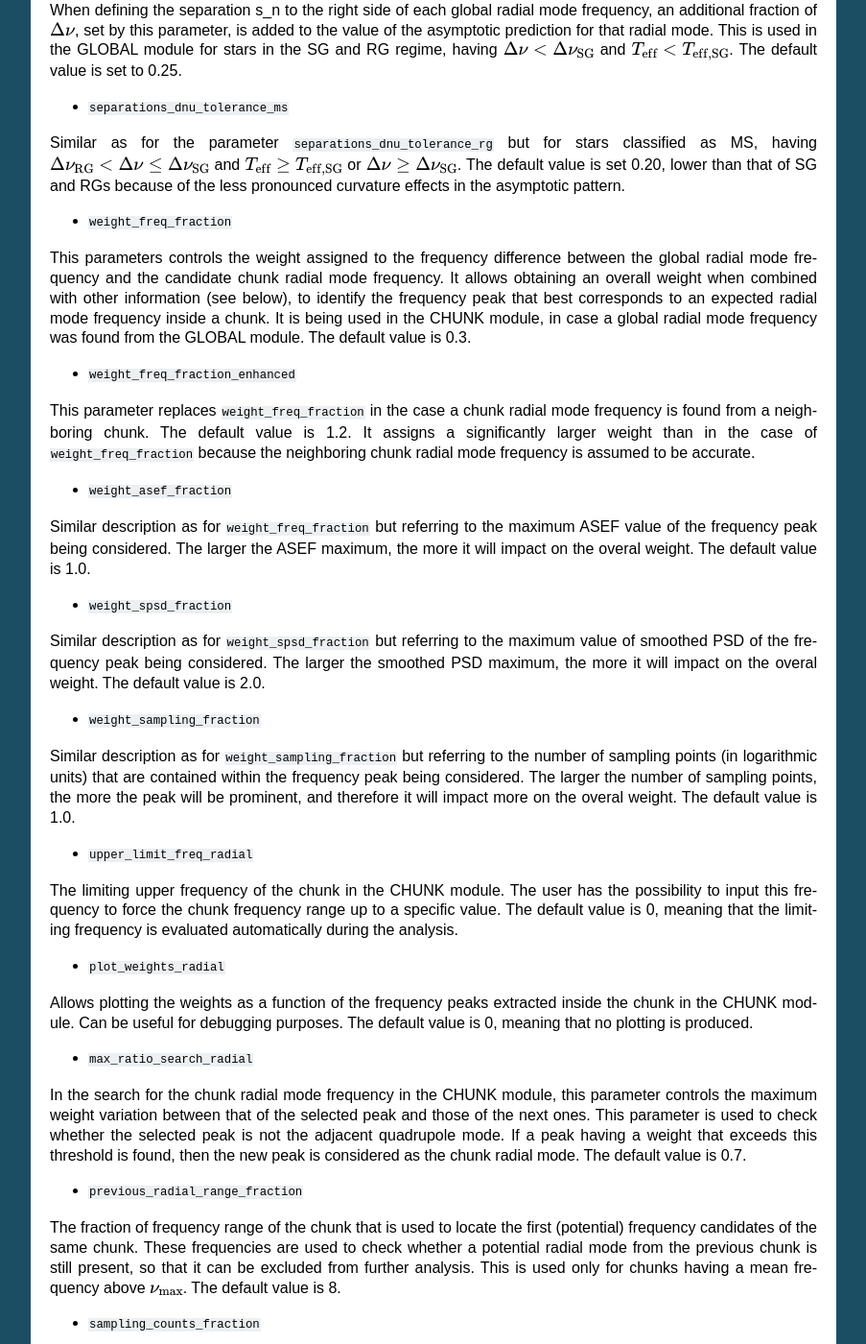
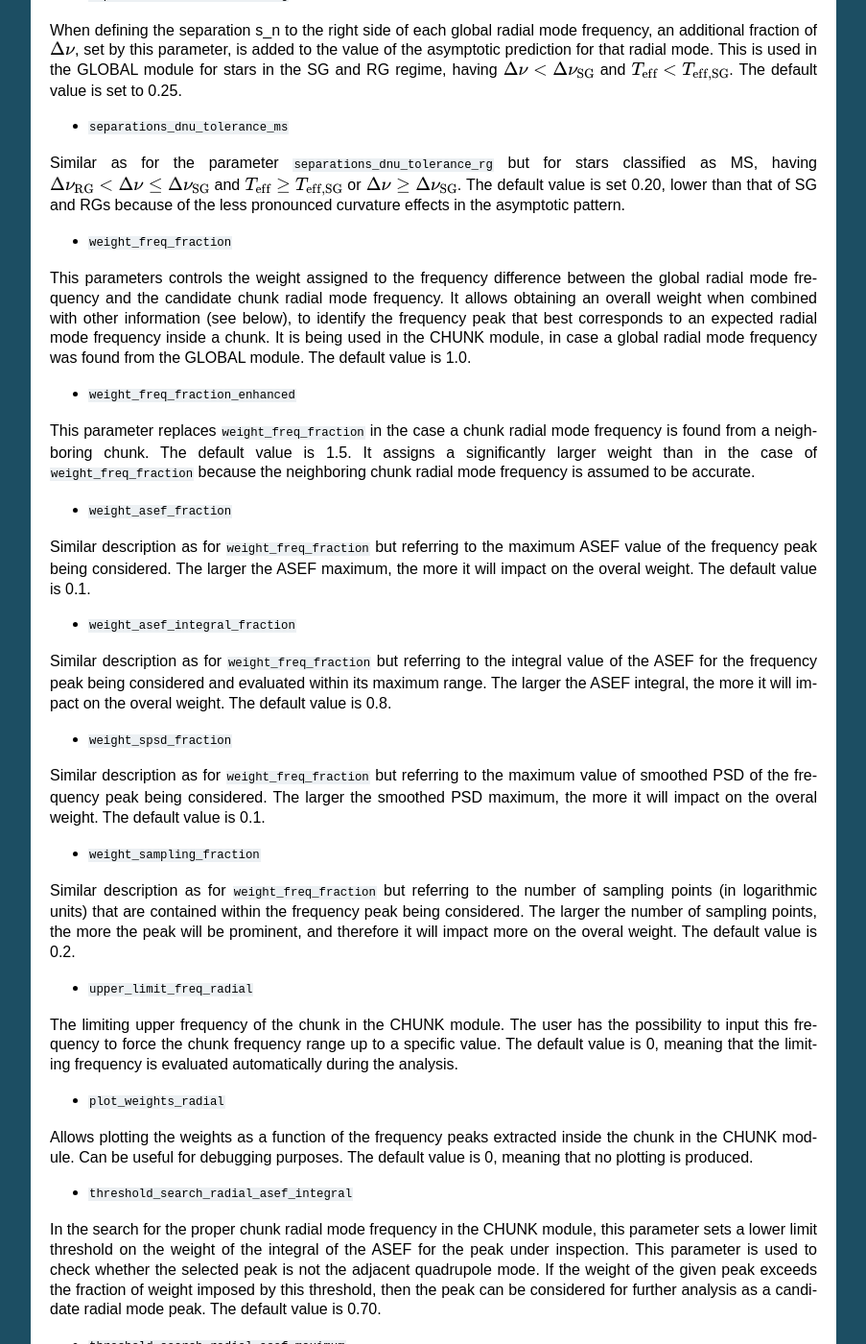
Before and after one commit to EnricoCorsaro/FAMED, a Sphinx documentation site: the page built from docs/source/configuring_parameters.rst, in a window 1280 px wide and 1400 px high, scrolled down 9645 px. Shown: the whole window at 96% size, without its empty margins (198-1101 px from the left). Built offline with Sphinx 7.4.7, drawn with Linux system fonts in a browser that asks for light colours; some of the changed text lies outside the part shown.

Commit message:
[IDL Version] Introduced a number of improvements in the GLOBAL and CHUNK modalities to better identify l=2,0 modes in noisy regions of the PSD. Added new keywords, some in replacement to previous ones, now fully documented in the online RTD.

```diff
--- a/docs/source/configuring_parameters.rst
+++ b/docs/source/configuring_parameters.rst
@@ -48,10 +48,10 @@ Allows the user storing as output the plots generated by FAMED with a PNG image
 Allows the user storing as output the plots generated by FAMED with an EPS format. The default value is 0, meaning that this option is deactivated. To activate it, set it to 1. Note that if both ``save_png`` and ``save_eps`` are set active, the EPS format will be the one adopted by the pipeline.
 
 * ``plot_total_solution``
-Generates a plot of the PSD of the star with overlaid the frequencies and mode identification extracted during the analysis of the CHUNK module. The plot of the PSD comprises all the frequency range explored during the peak bagging and can be considered as a joint plot of the individual chunk plots generated by the CHUNK module. It can be useful for diagnostic purposes, e.g. to inspect how the detailed mode identification was carried out and to check whether the extracted frequencies are reliable. The default value is set to 0, meaning that the plot is not generated.
+Generates a plot of the PSD of the star with overlaid the frequencies and mode identification extracted during the analysis of the CHUNK module. The plot of the PSD comprises all the frequency range explored during the peak bagging and can be considered as a joint plot of the individual chunk plots generated by the CHUNK module. It can be useful for diagnostic purposes, e.g. to inspect how the detailed mode identification was carried out and to check whether the extracted frequencies are reliable. The default value is set to 1, meaning that the plot is generated.
 
 * ``print_on_screen``
-Set this keyword to print information from the analysis throughout the computation directly on the terminal window. The default value is 1, meaning that this option is activated. To deactivate it, set it to 0.
+Set this keyword to print information from the analysis throughout the computation directly on the terminal window. Activating this option will also allow to produce the output plots. The default value is 1, meaning that this option is activated. To deactivate it, set it to 0.
 
 * ``prior_filename``
 This is the prefix name of the filename that contains the prior hyper-parameters used by DIAMONDS-related codes.
@@ -102,7 +102,7 @@ Similar keyword as ``n_sigma_envelope`` but being used for stars having :math:`\
 Similar keyword as ``n_sigma_envelope`` but being used for stars having :math:`\Delta\nu \leq \Delta\nu_\mathrm{tip}`. The default value is 1.2 because of the small extent of the Gaussian envelope in very evolved stars.
 
 * ``n_dnu_envelope``
-The maximum number (float) of times that :math:`\Delta\nu` is repeated to set the frequency range of the power spectrum on each side of :math:`\nu_{max}`. This parameter is superimposing on the previous ones if the frequency range obtained from the sigma envelope is larger than that set by this parameter. It can be useful for stars with low SNR data, where sigma envelope could result in being significantly larger than the frequency range that is actually covered by observable oscillations in the power spectrum. The default value is 4.5.
+The maximum number (float) of times that :math:`\Delta\nu` is repeated to set the frequency range of the power spectrum on each side of :math:`\nu_{max}`. This parameter is superimposing on the previous ones if the frequency range obtained from the sigma envelope is larger than that set by this parameter. It can be useful for stars with low SNR data, where sigma envelope could result in being significantly larger than the frequency range that is actually covered by observable oscillations in the power spectrum. The default value is 5.0.
 
 * ``dnu_tip``
 A threshold value of :math:`\Delta\nu`, set to 3.2 :math:`\mu\mbox{Hz}` according to the findings by Kallinger et al. (2012), which separates stars evolved toward the RGB tip, or into early AGB (:math:`\Delta\nu \leq \Delta\nu_\mathrm{tip}`), from stars that are in the red clump (:math:`\Delta\nu > \Delta\nu_\mathrm{tip}`).
@@ -236,19 +236,22 @@ When defining the separation s_n to the right side of each global radial mode fr
 Similar as for the parameter ``separations_dnu_tolerance_rg`` but for stars classified as MS, having :math:`\Delta\nu_\mathrm{RG} < \Delta\nu \leq \Delta\nu_\mathrm{SG}` and :math:`T_\mathrm{eff} \geq T_\mathrm{eff,SG}` or :math:`\Delta\nu \geq \Delta\nu_\mathrm{SG}`. The default value is set 0.20, lower than that of SG and RGs because of the less pronounced curvature effects in the asymptotic pattern.
 
 * ``weight_freq_fraction``
-This parameters controls the weight assigned to the frequency difference between the global radial mode frequency and the candidate chunk radial mode frequency. It allows obtaining an overall weight when combined with other information (see below), to identify the frequency peak that best corresponds to an expected radial mode frequency inside a chunk. It is being used in the CHUNK module, in case a global radial mode frequency was found from the GLOBAL module. The default value is 0.3.
+This parameters controls the weight assigned to the frequency difference between the global radial mode frequency and the candidate chunk radial mode frequency. It allows obtaining an overall weight when combined with other information (see below), to identify the frequency peak that best corresponds to an expected radial mode frequency inside a chunk. It is being used in the CHUNK module, in case a global radial mode frequency was found from the GLOBAL module. The default value is 1.0.
 
 * ``weight_freq_fraction_enhanced``
-This parameter replaces ``weight_freq_fraction`` in the case a chunk radial mode frequency is found from a neighboring chunk. The default value is 1.2. It assigns a significantly larger weight than in the case of ``weight_freq_fraction`` because the neighboring chunk radial mode frequency is assumed to be accurate.
+This parameter replaces ``weight_freq_fraction`` in the case a chunk radial mode frequency is found from a neighboring chunk. The default value is 1.5. It assigns a significantly larger weight than in the case of ``weight_freq_fraction`` because the neighboring chunk radial mode frequency is assumed to be accurate.
 
 * ``weight_asef_fraction``
-Similar description as for ``weight_freq_fraction`` but referring to the maximum ASEF value of the frequency peak being considered. The larger the ASEF maximum, the more it will impact on the overal weight. The default value is 1.0.
+Similar description as for ``weight_freq_fraction`` but referring to the maximum ASEF value of the frequency peak being considered. The larger the ASEF maximum, the more it will impact on the overal weight. The default value is 0.1.
+
+* ``weight_asef_integral_fraction``
+Similar description as for ``weight_freq_fraction`` but referring to the integral value of the ASEF for the frequency peak being considered and evaluated within its maximum range. The larger the ASEF integral, the more it will impact on the overal weight. The default value is 0.8.
 
 * ``weight_spsd_fraction``
-Similar description as for ``weight_spsd_fraction`` but referring to the maximum value of smoothed PSD of the frequency peak being considered. The larger the smoothed PSD maximum, the more it will impact on the overal weight. The default value is 2.0.
+Similar description as for ``weight_freq_fraction`` but referring to the maximum value of smoothed PSD of the frequency peak being considered. The larger the smoothed PSD maximum, the more it will impact on the overal weight. The default value is 0.1.
 
 * ``weight_sampling_fraction``
-Similar description as for ``weight_sampling_fraction`` but referring to the number of sampling points (in logarithmic units) that are contained within the frequency peak being considered. The larger the number of sampling points, the more the peak will be prominent, and therefore it will impact more on the overal weight. The default value is 1.0.
+Similar description as for ``weight_freq_fraction`` but referring to the number of sampling points (in logarithmic units) that are contained within the frequency peak being considered. The larger the number of sampling points, the more the peak will be prominent, and therefore it will impact more on the overal weight. The default value is 0.2.
 
 * ``upper_limit_freq_radial``
 The limiting upper frequency of the chunk in the CHUNK module. The user has the possibility to input this frequency to force the chunk frequency range up to a specific value. The default value is 0, meaning that the limiting frequency is evaluated automatically during the analysis.
@@ -256,17 +259,17 @@ The limiting upper frequency of the chunk in the CHUNK module. The user has the
 * ``plot_weights_radial``
 Allows plotting the weights as a function of the frequency peaks extracted inside the chunk in the CHUNK module. Can be useful for debugging purposes. The default value is 0, meaning that no plotting is produced.
 
-* ``max_ratio_search_radial``
-In the search for the chunk radial mode frequency in the CHUNK module, this parameter controls the maximum weight variation between that of the selected peak and those of the next ones. This parameter is used to check whether the selected peak is not the adjacent quadrupole mode. If a peak having a weight that exceeds this threshold is found, then the new peak is considered as the chunk radial mode. The default value is 0.7.
+* ``threshold_search_radial_asef_integral``
+In the search for the proper chunk radial mode frequency in the CHUNK module, this parameter sets a lower limit threshold on the weight of the integral of the ASEF for the peak under inspection. This parameter is used to check whether the selected peak is not the adjacent quadrupole mode. If the weight of the given peak exceeds the fraction of weight imposed by this threshold, then the peak can be considered for further analysis as a candidate radial mode peak. The default value is 0.70.
+
+* ``threshold_search_radial_asef_maximum``
+n the search for the proper chunk radial mode frequency in the CHUNK module, this parameter sets a lower limit threshold on the weight of the maximum of the ASEF for the peak under inspection. This parameter is used to check whether the selected peak is not the adjacent quadrupole mode. If the weight of the given peak exceeds the fraction of weight imposed by this threshold, then the peak can be considered for further analysis as a candidate radial peak. The default value is 0.40.
 
 * ``previous_radial_range_fraction``
 The fraction of frequency range of the chunk that is used to locate the first (potential) frequency candidates of the same chunk. These frequencies are used to check whether a potential radial mode from the previous chunk is still present, so that it can be excluded from further analysis. This is used only for chunks having a mean frequency above :math:`\nu_\mathrm{max}`. The default value is 8.
 
 * ``sampling_counts_fraction``
 This is the fraction of sampling counts (i.e. number of sampling points) with respect to those of the actual chunk radial mode that has to be verified in order to adjust the limiting lower frequency of the chunk. This is because in the Gaussian tail corresponding to frequencies above :math:`\nu_\mathrm{max}`, one usually expects the radial modes of chunks with smaller mean frequency to be more prominent then their higher frequency neighbors. If this condition is verified, the current chunk radial mode may also be improved. The default value is 1.3.
-
-* ``asef_saturation_fraction``
-A parameter that defines the fraction with respect to the maximum ASEF value of the newly selected radial mode of the previous chunk. If its ASEF value reduced to this fraction is at least equal to the maximum ASEF of the current chunk radial mode, then the limiting lower frequency of the chunk as well as the chunk radial mode frequency can be improved. The default value is 0.95.
 
 * ``asef_threshold_scaling_radial``
 If a radial mode from a previous chunk is identified within the range defined by the previous parameter, then this parameter is used to define a threshold on the ASEF maximum of the frequency peak of the new candidate radial mode of the chunk. If the ASEF maximum of the new peak is above this threshold, then the chunk radial mode is updated. The default value is set to 3.
@@ -283,8 +286,11 @@ A parameter specifying the scaling to :math:`\delta\nu_{02}` to define a range a
 * ``d02_factor_search_range``
 This parameter is used to compute the upper prior bound for the free parameter :math:`\delta\nu_{02}` in the duplet fit for MS and SG stars. This is used in the CHUNK module in case other solutions for :math:`\delta\nu_{02}` are already available from other chunks. The default value is 1.3.
 
-* ``d02_prior_lower_duplet_fit``
-The lower prior bound for the free parameter :math:`\delta\nu_{02}` in the duplet fit for MS and SG stars. This is used in the CHUNK module as an input value and is set by default to 0.5 according to the findings by White et al. (2011), Lund et al. (2017).
+* ``d02_fraction_prior_lower_duplet_fit``
+The fraction to set the lower prior bound for the free parameter :math:`\delta\nu_{02}` in the duplet fit for MS and SG stars. This is used in the CHUNK module, where the default value is 0.5 starting from the median :math:`\delta\nu_{02}` evaluated from the available chunks.
+
+* ``d02_fraction_prior_upper_duplet_fit``
+The fraction to set the upper prior bound for the free parameter :math:`\delta\nu_{02}` in the duplet fit for MS and SG stars. This is used in the CHUNK module, where the default value is 1.3 starting from the median :math:`\delta\nu_{02}`, and it is applied only if such median is computed from other existing chunks.
 
 * ``d02_prior_upper_duplet_fit``
 The upper prior bound for the free parameter :math:`\delta\nu_{02}` in the duplet fit for MS and SG stars. This is used in the CHUNK module as an input value to force the prior boundary to a specific number. It is set by default to 0, meaning that the parameter ``d02_factor_search_range`` is defining the upper prior bound instead of this one.
@@ -509,6 +515,9 @@ A magnification factor to set up the uniform prior upper bound for the fitting o
 * ``fwhm_magnification_factor_octupole``
 A magnification factor to set up the uniform prior upper bound for the fitting of the FWHM of octupole modes. The default value is 1.5
 
+* ``asef_octupole_fraction``
+A threshold on the value of the ASEF maximum of the peak to be tested as an octupole mode. The peak that is tested can be considered as candidate octupole mode only if its ASEF maximum does not exceed the value imposed by this threshold. The default value is set to 0.75.
+
 * ``fwhm_octupole_radial_fraction``
 The minimum ratio between the FWHM of an octupole mode and that of a radial mode of the same chunk. If this threshold is verified, then the mode is likely considered as a real octupole mode, following the octupole peak test presented by Corsaro et al. (2020). The default value is 0.2.
 
```
Also changed, not shown: other parts of docs/source/configuring_parameters.rst (+1 -1 lines), 4 other files.
